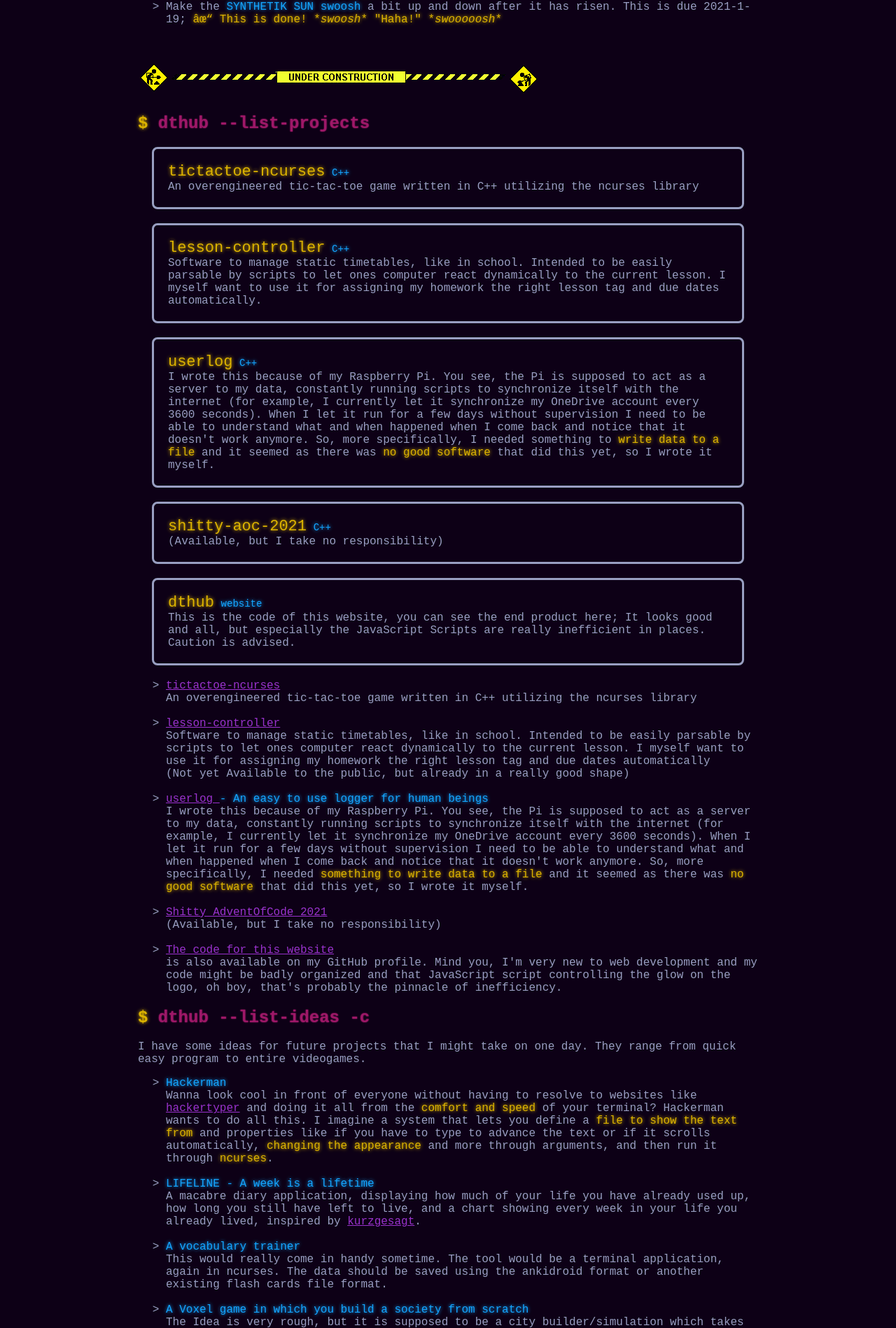
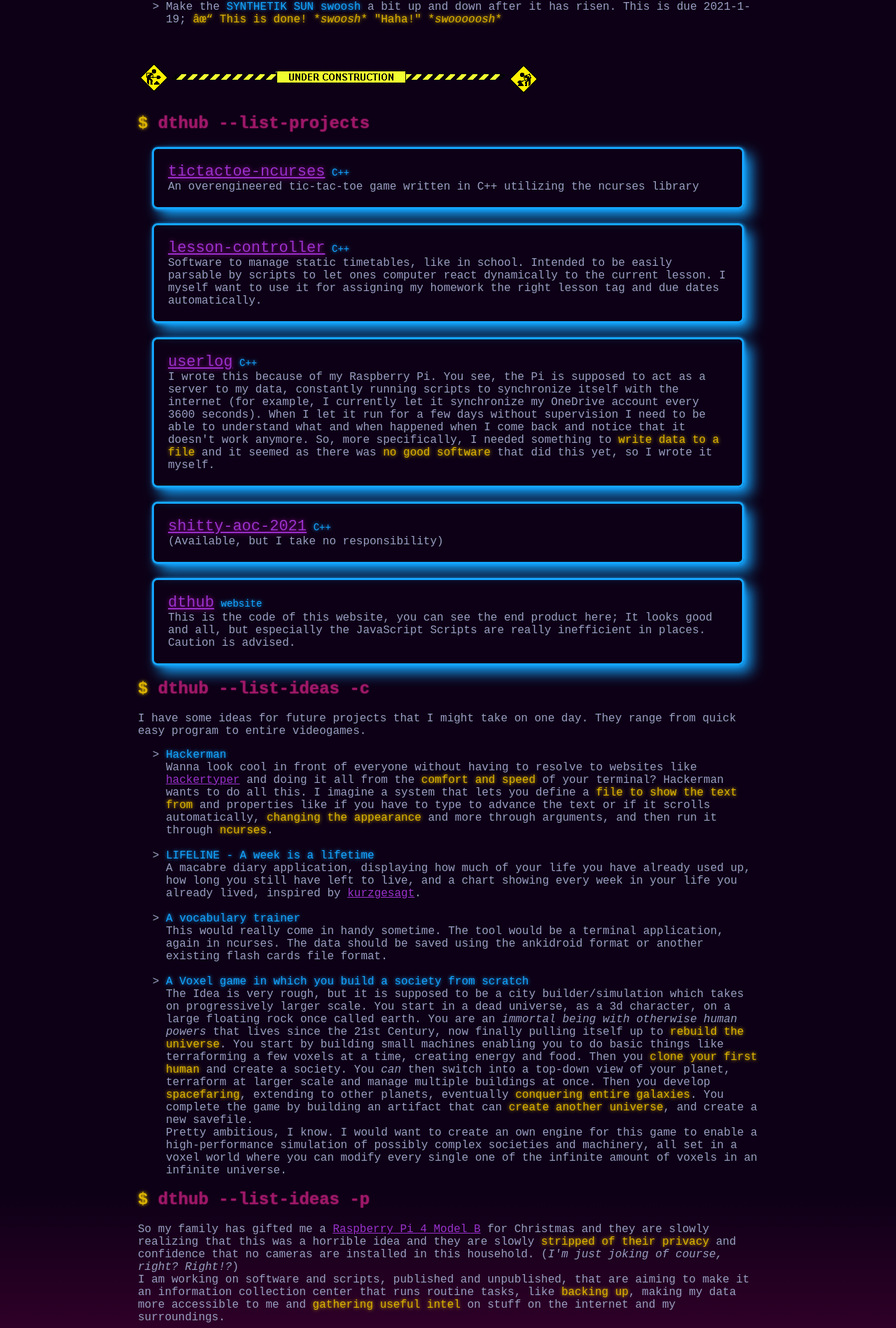
Before and after one commit to Dangertech/dthub, a PHP site: page / in a window 1280 px wide. Shown: the part 1062-2960 px from the top of the page at 70% size. Run offline with PHP 8.4, Linux system fonts and the light colour scheme.

Commit message:
Made visual and structural improvements

```diff
--- a/index.html
+++ b/index.html
@@ -102,63 +102,6 @@
 		</p>
 		<h2 class="center hover"><gl>$</gl> dthub --list-projects</h2>
 		<div id="pipeline" class="center"></div>
-		<p class="center">
-			<ul class="center">
-				<li>
-					<a href="https://github.com/Dangertech/tictactoe-ncurses" target="_blank">
-						tictactoe-ncurses
-					</a>
-					<br>
-					An overengineered tic-tac-toe game written in C++
-					utilizing the ncurses library
-				</li>
-				<br>
-				<li>
-					<a href="https://github.com/Dangertech/lesson-controller" target="_blank">
-						lesson-controller
-					</a>
-					<br>
-					Software to manage static timetables, like in school. Intended
-					to be easily parsable by scripts to let ones computer react
-					dynamically to the current lesson. I myself want to use it for
-					assigning my homework the right lesson tag and due dates automatically
-					<br>
-					(Not yet Available to the public, but already in a really good shape)
-				</li>
-				<br>
-				<li id="userlog">
-					<a href="https://github.com/Dangertech/userlog" target="_blank">
-						userlog
-					</a><gl class="special">- An easy to use logger for human beings</gl>
-					<br>
-					I wrote this because of my Raspberry Pi. You see, the Pi is supposed to
-					act as a server to my data, constantly running scripts to synchronize
-					itself with the internet (for example, I currently let it synchronize my
-					OneDrive account every 3600 seconds). When I let it run for a few days without
-					supervision I need to be able to understand what and when happened when I
-					come back and notice that it doesn't work anymore. So, more specifically,
-					I needed <gl>something to write data to a file</gl> and it seemed as there
-					was <gl>no good software</gl> that did this yet, so I wrote it myself.
-				</li>
-				<br>
-				<li>
-					<a href="https://github.com/Dangertech/shitty-aoc-2021" target="_blank">
-						Shitty AdventOfCode 2021
-					</a>
-					<br>
-					(Available, but I take no responsibility)
-				</li>
-				<br>
-				<li>
-					<a href="https://github.com/Dangertech/dthub" target="_blank">The code for this website</a>
-					<br>
-					is also available on my GitHub profile. Mind you, I'm very new to web
-					development and my code might be badly organized and that JavaScript
-					script controlling the glow on the logo, oh boy, that's probably the
-					pinnacle of inefficiency.
-				</li>
-			</ul>
-		</p>
 
 		<h2 class="center hover"><gl>$</gl> dthub --list-ideas -c</h2>
 		<p class="center">
--- a/pipeline.js
+++ b/pipeline.js
@@ -33,13 +33,13 @@
 			`
 		},
 		{
-			title: "shitty-aoc-2021", link: null, attributes: "C++", description:
+			title: "shitty-aoc-2021", link: "https://github.com/Dangertech/shitty-aoc-2021", attributes: "C++", description:
 			`
 			(Available, but I take no responsibility)
 			`
 		},
 		{
-			title: "dthub", link: null, attributes: "website", description:
+			title: "dthub", link: "https://github.com/Dangertech/dthub", attributes: "website", description:
 			`
 			This is the code of this website, you can see the end product here;
 			It looks good and all, but especially the JavaScript Scripts are
@@ -63,26 +63,48 @@
 		}
 	];
 
+function formatEntry(entry, type)
+{
+	// Decide variables based on type
+	let boxType = "";
+	switch(type)
+	{
+		case "done":
+			boxType = "box-blue";
+			break;
+		case "doing":
+			boxType = "box-green";
+			break;
+		case "todo":
+			boxType = "box-orange";
+			break;
+		default:
+			console.log("ERROR IN PIPELINE: WRONG ARGUMENT PROVIDED TO formatEntry()");
+	}
+	let html = "";
+	html += "<div class=\"box-blue\">";
+	// Title
+	if (entry.link != null && entry.link != undefined)
+		html += "<a class=\"pipe\" href=\"" + entry.link + "\">" + entry.title + "</a> ";
+	else
+		html += "<pipe class=\"title\">" + entry.title + "</pipe> ";
+	// Attributes
+	html += "<pipe class=\"attribute\">" + entry.attributes + "</pipe>";
+
+	html += "<br>";
+
+	// Description
+	html += "<pipe class=\"Description\">" + entry.description + "</pipe>";
+	html += "</div>";
+	return html;
+}
 // Start putting items into document
 let pipeloc = document.getElementById("pipeline");
 let html = "";
 html += "<div>";
 for (let i = 0; i<done.length; i++)
 {
-	html += "<div style=\"border-style: solid; border-radius: 8px; margin: 20px; padding: 20px;\">";
-	// Title
-	//if (done[i].link != null && done[i].link != undefined)
-	//	html += "<pipe class=\"title\"> <a class=\"none\" href=\"" + done[i].link + "\">" + done[i].title + "</a></pipe>";
-	//else
-		html += "<pipe class=\"title\">" + done[i].title + "</pipe> ";
-	// Attributes
-	html += "<pipe class=\"attribute\">" + done[i].attributes + "</pipe>";
-
-	html += "<br>";
-
-	// Description
-	html += "<pipe class=\"Description\">" + done[i].description + "</pipe>";
-	html += "</div>";
+	html += formatEntry(done[i], "done");
 }
 html += "</div>";
 
--- a/style.css
+++ b/style.css
@@ -73,6 +73,41 @@
 {
 	font-size: 14px;
 }
+div.box-blue
+{
+	border-style: solid;
+	border-color: #14a5ff;
+	border-radius: 8px;
+	margin: 20px;
+	padding: 20px;
+	/*box-shadow: 10px 10px;*/
+	box-shadow: 1px 1px 5px #14a5ff, 10px 10px 20px #14a5ff;
+}
+div.box-green
+{
+	border-style: solid;
+	border-color: #14a5ff;
+	border-radius: 8px;
+	margin: 20px;
+	padding: 20px;
+	/*box-shadow: 10px 10px;*/
+	box-shadow: 1px 1px 5px #14a5ff, 10px 10px 20px #14a5ff;
+}
+div.box-orange
+{
+	border-style: solid;
+	border-color: #14a5ff;
+	border-radius: 8px;
+	margin: 20px;
+	padding: 20px;
+	/*box-shadow: 10px 10px;*/
+	box-shadow: 1px 1px 5px #14a5ff, 10px 10px 20px #14a5ff;
+}
+a.pipe
+{
+	font-size: 22px !important;
+	text-shadow: 0 0 6px darkmagenta;
+}
 
 
 /* Headings are brighter on hover */
@@ -89,19 +124,16 @@
 }
 
 /* Link configuration */
-a.none
-{
-}
-a:link
+a:link, a.pipe:link
 {
 	color: darkorchid;
 	transition: 0.3s;
 }
-a:visited
+a:visited, a.pipe:visited
 {
 	color: darkmagenta;
 }
-a:hover
+a:hover, a.pipe:hover
 {
 	color: darkorchid;
 	text-shadow: 0 0 6px darkorchid;
```
